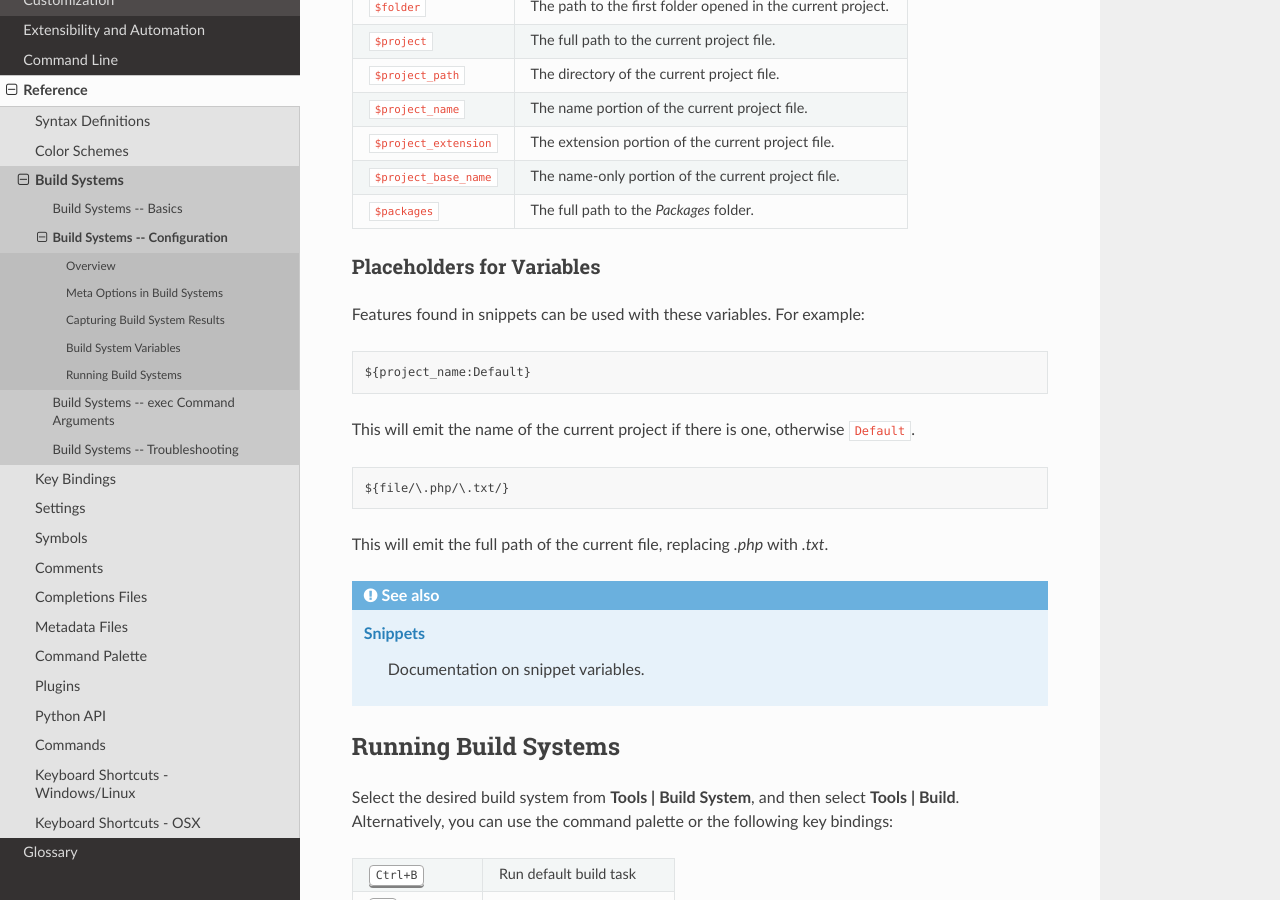
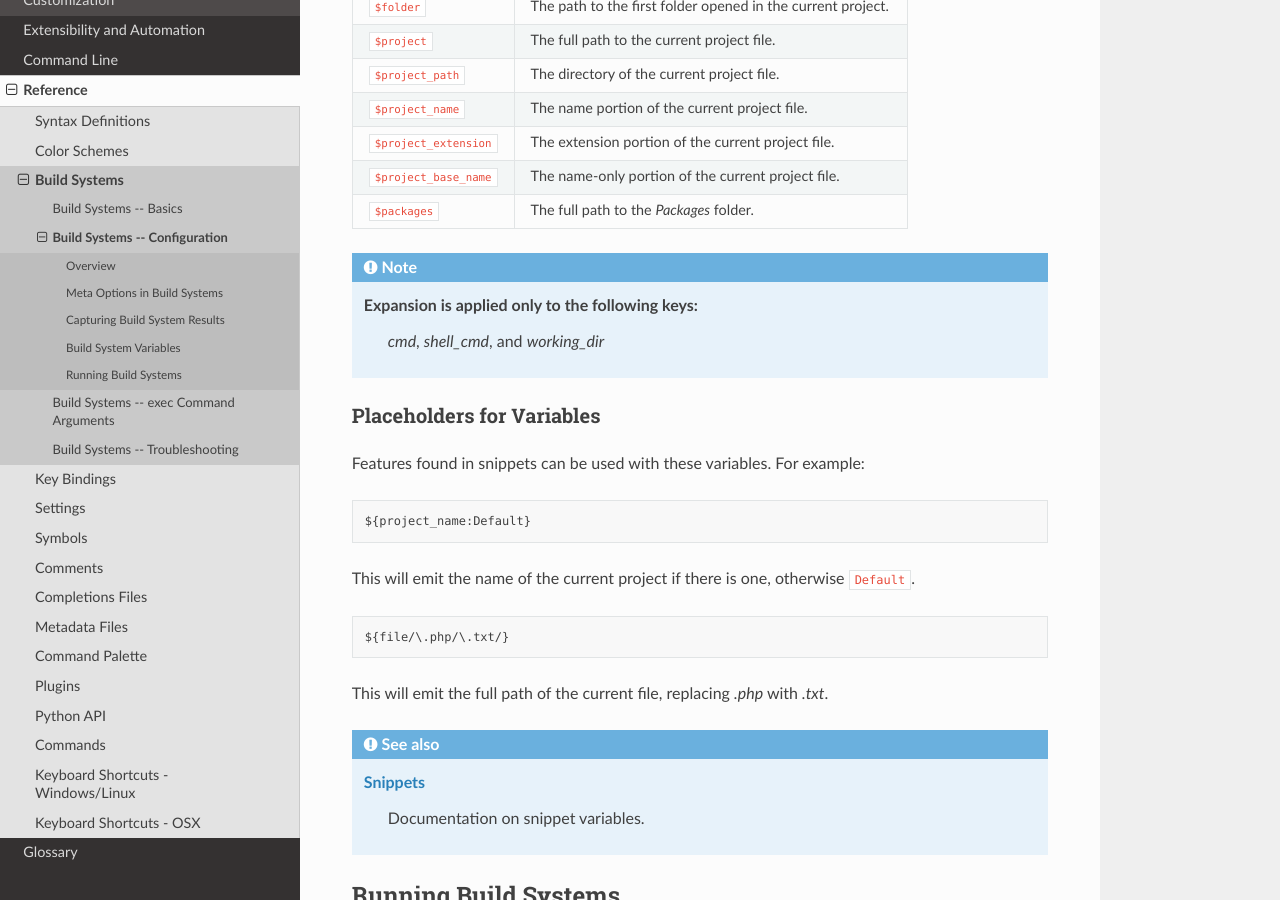
Before and after one commit to guillermooo/sublime-undocs, a Sphinx documentation site: the page built from source/reference/build_systems/configuration.rst, in a window 1280 px wide and 900 px high, scrolled down 3637 px. Built offline with Sphinx 7.4.7 and the Read the Docs theme 2.0.0, drawn with Linux system fonts in a browser that asks for light colours.

Commit message:
add note about variable expansion

```diff
--- a/source/reference/build_systems/configuration.rst
+++ b/source/reference/build_systems/configuration.rst
@@ -9,6 +9,7 @@ Build Systems -- Configuration
    The following information may be outdated.
 
    See `this forum thread <http://www.sublimetext.com/forum/viewtopic.php?f=2&t=17471&sid=81fd17a6c886e151a3f69c0eaa87272d>`_ for details.
+
 
 Overview
 ========
@@ -252,6 +253,12 @@ in ``.sublime-build`` files:
 ``$packages``           The full path to the *Packages* folder.
 ======================  ===========================================================
 
+
+.. note::
+    Expansion is applied only to the following keys:
+     `cmd`, `shell_cmd`, and `working_dir`
+
+
 Placeholders for Variables
 **************************
 
```
